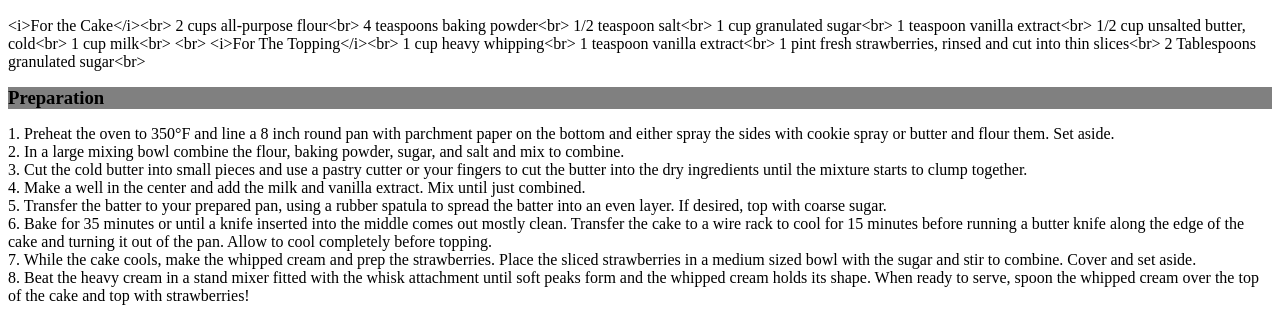
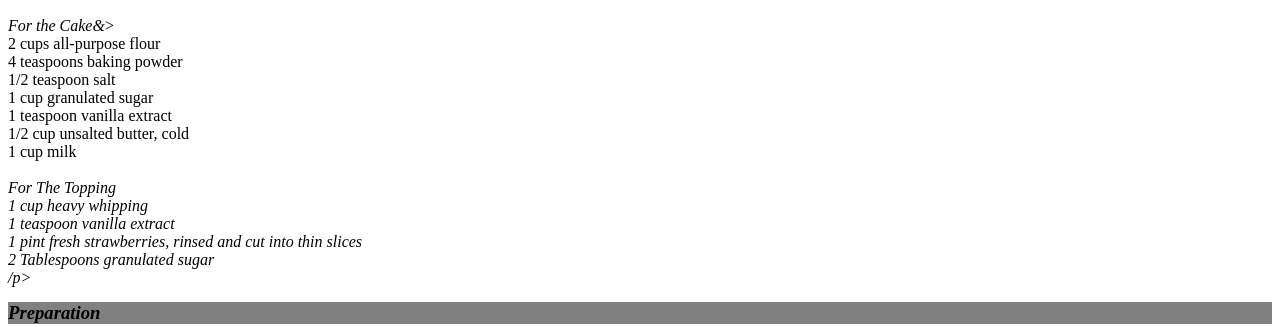
Before and after one commit to STL-WomenPlus-WebDev-March2023/js-assignment-4-html-me-something-mrzelizaga, a website: page index.html in a window 1280 px wide. Shown: the part 475-802 px from the top of the page. Drawn offline with Linux system fonts and the light colour scheme.

Commit message:
copyright

```diff
--- a/index.html
+++ b/index.html
@@ -15,20 +15,20 @@
    <h2> Strawberry Shortcake</h2>
    <img src = "https://i.pinimg.com/564x/f8/f6/66/f8f666b2277cc981d4742efce4e351c0.jpg">
 
-   <p>&lt;i&gt;For the Cake&lt;/i&gt;&lt;br&gt;
-      2 cups all-purpose flour&lt;br&gt;
-      4 teaspoons baking powder&lt;br&gt;
-      1/2 teaspoon salt&lt;br&gt;
-      1 cup granulated sugar&lt;br&gt;
-      1 teaspoon vanilla extract&lt;br&gt;
-      1/2 cup unsalted butter, cold&lt;br&gt;
-      1 cup milk&lt;br&gt;
-      &lt;br&gt;
-      &lt;i&gt;For The Topping&lt;/i&gt;&lt;br&gt;
-      1 cup heavy whipping&lt;br&gt;
-      1 teaspoon vanilla extract&lt;br&gt;
-      1 pint fresh strawberries, rinsed and cut into thin slices&lt;br&gt;
-      2 Tablespoons granulated sugar&lt;br&gt;</p>
+   <p><i>For the Cake&</i>><br>
+      2 cups all-purpose flour<br>
+      4 teaspoons baking powder<br>
+      1/2 teaspoon salt<br>
+      1 cup granulated sugar<br>
+      1 teaspoon vanilla extract<br>
+      1/2 cup unsalted butter, cold<br>
+      1 cup milk<br>
+      <br>
+      <i>For The Topping<i><br>
+      1 cup heavy whipping<br>
+      1 teaspoon vanilla extract<br>
+      1 pint fresh strawberries, rinsed and cut into thin slices<br>
+      2 Tablespoons granulated sugar<br>/p>
 </p>
    <h3>Preparation</h3>
       <p>
@@ -176,5 +176,6 @@
 
    <footer>
       <p>Thank you for visiting!</p>
+      &copy; <p?=>by Ella Elizaga, LaunchCode 2023</p>
     </footer>
 </html>
```
